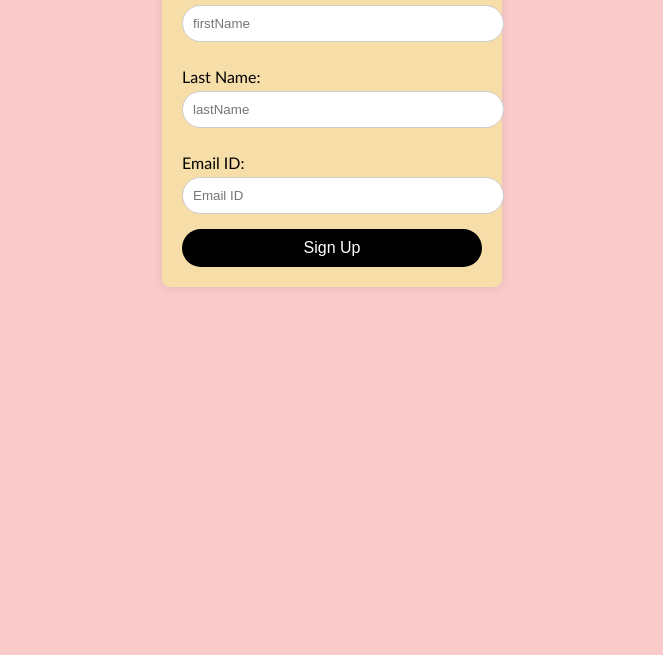
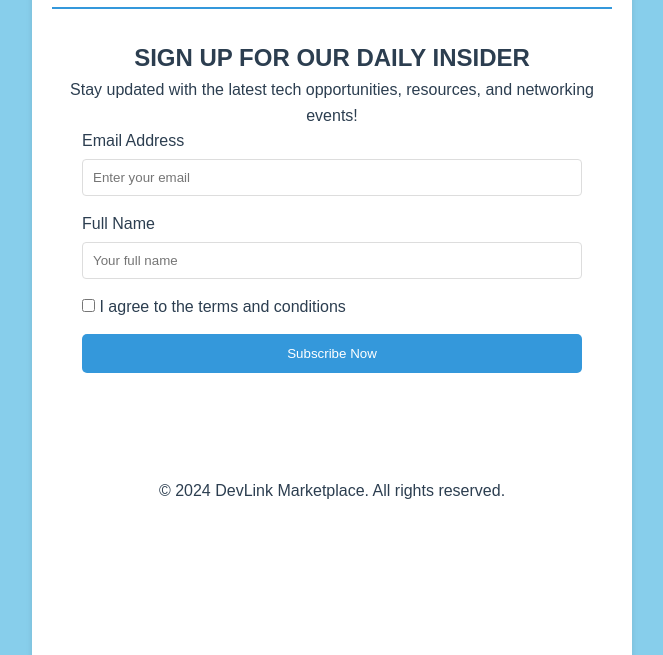
Before and after one commit to 1radhika1109/SIT313-2.1P, a plain HTML site: page index.html in a window 1280 px wide. Shown: the part 145-800 px from the top of the page, without its empty margins (308-971 px from the left). Drawn offline with Linux system fonts and the light colour scheme; files that its build step writes are made by us from their sources.

Commit message:
Add files via upload

```diff
--- a/index.html
+++ b/index.html
@@ -3,77 +3,64 @@
 <head>
     <meta charset="UTF-8">
     <meta name="viewport" content="width=device-width, initial-scale=1.0">
-    <title>Deakin Site</title>
-    <style>
-        body {
-            font-family: Calibri, 'Trebuchet MS', sans-serif, sans-serif;
-            background-color: #f9caca;
-            align-items: center;
-            height: 100px;
-            margin: 50;
-            border-radius: 15px;
-        }
-
-        .form-container {
-            background-color: #f7dea9;
-            padding: 20px;
-            border-radius: 8px;
-            box-shadow: 0 0 10px rgba(0, 0, 0, 0.1);
-            width: 300px;
-            text-align: center;
-        }
-
-        h2 {
-            margin-bottom: 20px;
-        }
-
-        label {
-            display: block;
-            margin: 10px 0 5px;
-            text-align: left;
-        }
-
-        input {
-            width: 100%;
-            padding: 10px;
-            margin-bottom: 15px;
-            border: 1px solid #ccc;
-            border-radius: 20px;
-        }
-
-        button {
-            width: 100%;
-            padding: 10px;
-            background-color: #000001;
-            color: white;
-            border: none;
-            border-radius: 20px;
-            cursor: pointer;
-            font-size: 16px;
-        }
-
-        button:hover {
-            background-color: #0056b3;
-        }
-    </style>
+    <title>DevLink Marketplace - Join Our Community</title>
+    <link rel="stylesheet" href="/css/styles.css">
 </head>
 <body>
-    <center>
-        <div class="form-container">
-            <h2>Sign Up to Deakin Newsletter</h2>
-            <form id="signupForm" action="/signup" method="POST">
-                <label for="firstName">First Name:</label>
-                <input type="text" id="firstName" placeholder="firstName" name="firstName" required>
+    <div class="container">
+        <header>
+            <img src="/images/devlink-logo.jpg" alt="DevLink Logo" class="logo">
+            <h1>Welcome to DevLink Marketplace</h1>
+        </header>
 
-                <label for="lastName">Last Name:</label>
-                <input type="text" id="lastName" placeholder="lastName" name="lastName" required>
+        <main>
+            <section class="subscribe-section">
+                <h2>SIGN UP FOR OUR DAILY INSIDER</h2>
+                <p>Stay updated with the latest tech opportunities, resources, and networking events!</p>
 
-                <label for="email">Email ID:</label>
-                <input type="email" id="email" name="email" placeholder="Email ID" required>
+                <form id="subscribeForm" class="subscribe-form">
+                    <div class="form-group">
+                        <label for="email">Email Address</label>
+                        <input
+                            type="email"
+                            id="email"
+                            name="email"
+                            placeholder="Enter your email"
+                            required
+                        >
+                    </div>
 
-                <button type="submit">Sign Up</button>
-            </form>
-        </div>
-    </center>
+                    <div class="form-group">
+                        <label for="name">Full Name</label>
+                        <input
+                            type="text"
+                            id="name"
+                            name="name"
+                            placeholder="Your full name"
+                        >
+                    </div>
+
+                    <div class="form-group">
+                        <label>
+                            <input type="checkbox" id="terms" required>
+                            I agree to the terms and conditions
+                        </label>
+                    </div>
+
+                    <button type="submit" class="btn-subscribe">
+                        Subscribe Now
+                    </button>
+
+                    <div id="message" class="message"></div>
+                </form>
+            </section>
+        </main>
+
+        <footer>
+            <p>&copy; 2024 DevLink Marketplace. All rights reserved.</p>
+        </footer>
+    </div>
+
+    <script src="/js/subscribe.js"></script>
 </body>
 </html>
--- /dev/null
+++ b/styles.css
@@ -0,0 +1,98 @@
+* {
+  margin: 0;
+  padding: 0;
+  box-sizing: border-box;
+}
+
+body {
+  font-family: Arial, sans-serif;
+  line-height: 1.6;
+  background-color: skyblue;
+  color: #2c3e50;
+}
+
+.container {
+  max-width: 600px;
+  margin: 0 auto;
+  padding: 20px;
+  background-color: white;
+  box-shadow: 0 4px 6px rgba(0, 0, 0, 0.1);
+  min-height: 100vh;
+}
+
+header {
+  text-align: center;
+  padding: 20px 0;
+  border-bottom: 2px solid #3498db;
+}
+
+.logo {
+  max-width: 150px;
+  margin-bottom: 15px;
+}
+
+.subscribe-section {
+  padding: 30px 0;
+  text-align: center;
+}
+
+.subscribe-form {
+  max-width: 500px;
+  margin: 0 auto;
+}
+
+.form-group {
+  margin-bottom: 15px;
+  text-align: left;
+}
+
+.form-group label {
+  display: block;
+  margin-bottom: 5px;
+}
+
+.form-group input[type="email"],
+.form-group input[type="text"] {
+  width: 100%;
+  padding: 10px;
+  border: 1px solid #ddd;
+  border-radius: 4px;
+}
+
+.btn-subscribe {
+  background-color: #3498db;
+  color: white;
+  border: none;
+  padding: 12px 20px;
+  border-radius: 5px;
+  cursor: pointer;
+  transition: background-color 0.3s ease;
+  width: 100%;
+}
+
+.btn-subscribe:hover {
+  background-color: #2980b9;
+}
+
+.message {
+  margin-top: 15px;
+  padding: 10px;
+  border-radius: 4px;
+  text-align: center;
+}
+
+.message.success {
+  background-color: #d4edda;
+  color: #155724;
+}
+
+.message.error {
+  background-color: #f8d7da;
+  color: #721c24;
+}
+
+footer {
+  text-align: center;
+  padding: 20px 0;
+  margin-top: 20px;
+}
```
Also changed, not shown: server.js (+66 -31 lines), subscribe.js (added, +51 -0 lines), devlink-logo.jpg (added).
